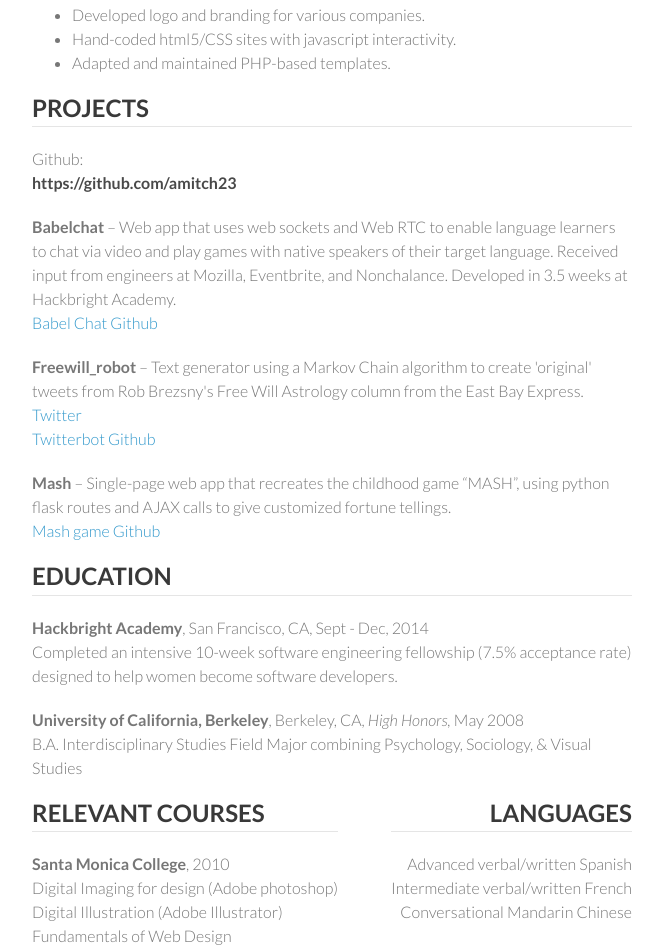
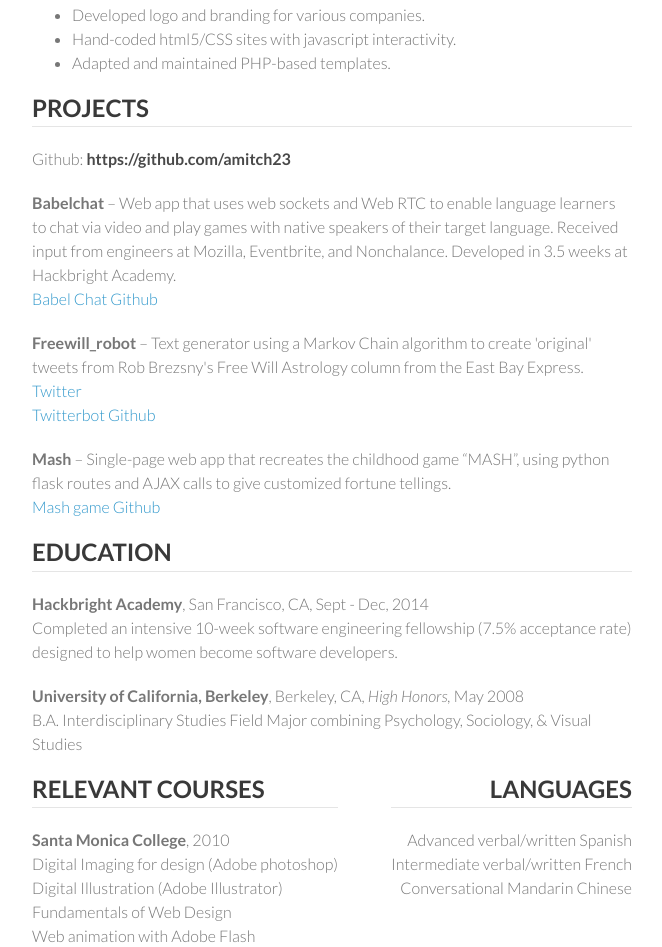
Before and after one commit to amitch23/amitch23.github.io, a plain HTML site: page resume.html in a window 1280 px wide. Shown: the part 758-1705 px from the top of the page, without its empty margins (458-1120 px from the left). Drawn offline with Linux system fonts and the light colour scheme.

Commit message:
'updated resume.html'

```diff
--- a/resume.html
+++ b/resume.html
@@ -96,7 +96,7 @@
         <p id="projects_resume" class="main_section">
             <h2>PROJECTS</h2>
             <hr>
-            Github:<a style='display:inline;' href="https://github.com/amitch23" target="_blank"><h4>https://github.com/amitch23</h4></a>
+            Github: <a style='display:inline-block;' href="https://github.com/amitch23" target="_blank"><h4>https://github.com/amitch23</h4></a>
             <p><a name="babelchat"><b><span style="color:#777;">Babelchat</span></b></a> – Web app that uses web sockets and Web RTC to enable language learners to  chat via video and play games with native speakers of their target language. Received input from engineers at Mozilla, Eventbrite, and Nonchalance. Developed in 3.5 weeks at Hackbright Academy.<br/> <a href="https://github.com/amitch23/Babel_Chat" target="_blank">Babel Chat Github</a></p>
 
             <p><b>Freewill_robot</b> – Text generator using a Markov Chain algorithm to create 'original' tweets from Rob Brezsny's Free Will Astrology column from the East Bay Express. <a href="https://twitter.com/freewill_robot" target="_blank"> Twitter</a><br/><a href="https://github.com/amitch23/exercise08" target="_blank"> Twitterbot Github</a><br/></p>
```
